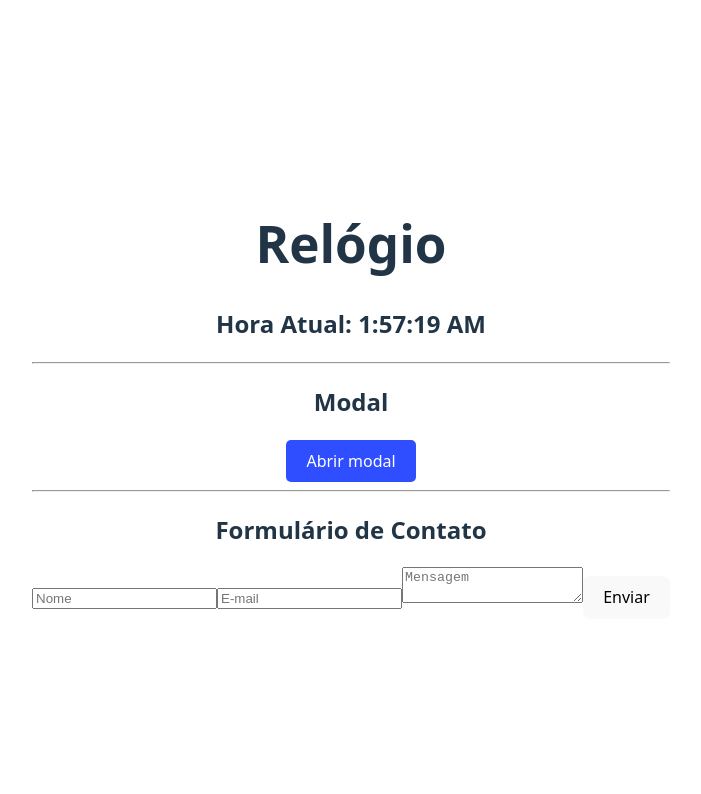
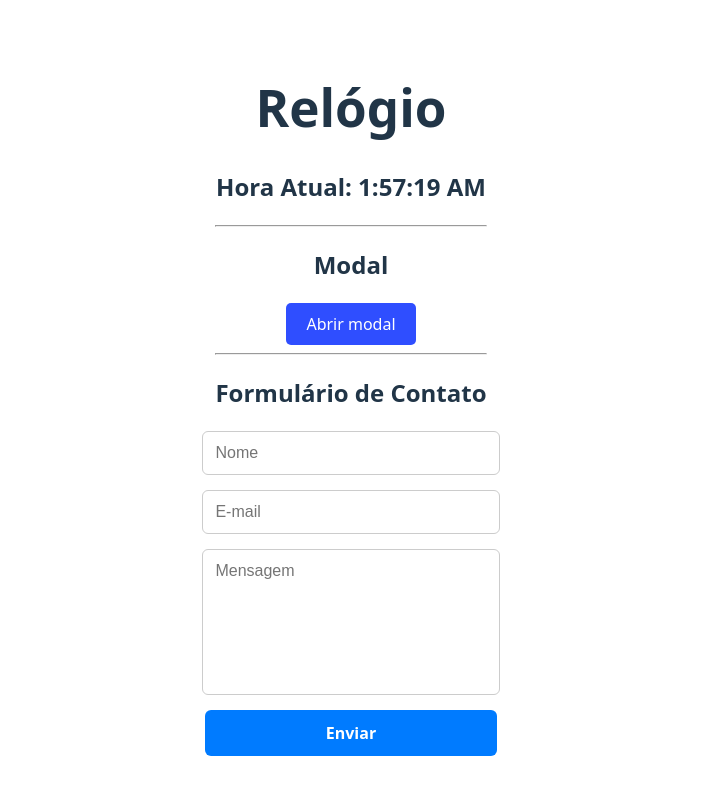
Before and after one commit to gabriellydasi/avanti-innovation-class-2025, a React (Vite) app in the folder react/5_uicomponents/: page / in a window 1280 px wide. Shown: the top 794 px of the page, without its empty margins (289-990 px from the left). Built offline with nearby package versions, Linux system fonts and the light colour scheme.

Commit message:
Seção 03 | Componentes UI | Aula 29 - Desenvolvendo UI Components - Formulário de Contato - Estilização CSS

```diff
--- a/react/5_uicomponents/src/components/ContactForm/ContactForm.jsx
+++ b/react/5_uicomponents/src/components/ContactForm/ContactForm.jsx
@@ -15,7 +15,7 @@
     const handleSubmit = (e) => {
         e.preventDefault()
         console.log("Formulário enviado!", formData)
-        alert("Mensagem enviada com sucesso")
+        alert("Mensagem enviada com sucesso!")
         setFormData({nome:"", email: "", mensagem: ""})
     }
 
--- a/react/5_uicomponents/src/components/ContactForm/ContactForm.module.css
+++ b/react/5_uicomponents/src/components/ContactForm/ContactForm.module.css
@@ -0,0 +1,49 @@
+.form {
+    width: 100%;
+    border-radius: 8px;
+    display: flex;
+    flex-direction: column;
+    gap: 15px;
+    align-items: center;
+    justify-items: center;
+}
+
+.input, textarea {
+    width: 100%;
+    padding: 12px;
+    border: 1px solid #cccccc;
+    border-radius: 6px;
+    font-size: 1rem;
+    transition: border-color 0.3s ease;
+    background: #ffffff;
+    font-family: Arial, Helvetica, sans-serif;
+    color: #333333;
+    resize: none;
+}
+
+.input:focus, textarea:focus {
+    border-color: #007bff;
+    box-shadow: 0 0 5px rgba(0, 123, 255, 0.3);
+    outline: none;
+}
+
+textarea {
+    min-height: 120px;
+}
+
+.button {
+    background: #007bff;
+    color: #ffffff;
+    font-size: 1rem;
+    font-weight: bold;
+    padding: 12px;
+    border: none;
+    border-radius: 6px;
+    cursor: pointer;
+    transition: background 0.3s ease;
+    width: 108%;
+}
+
+.button:hover {
+    background: #0056b3;
+}
```
